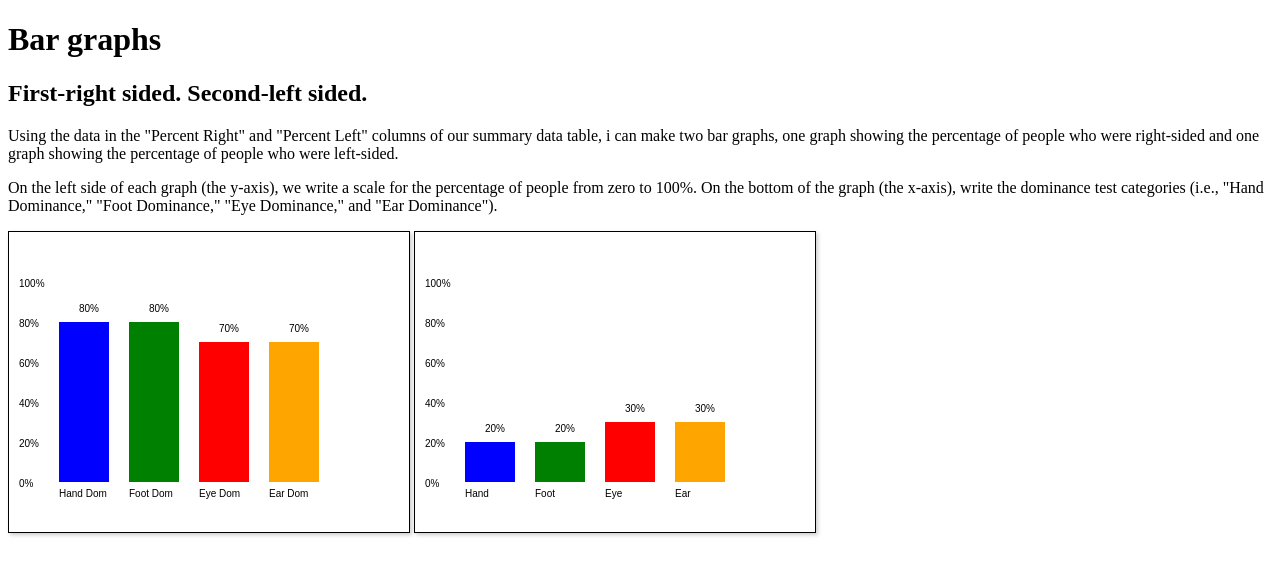
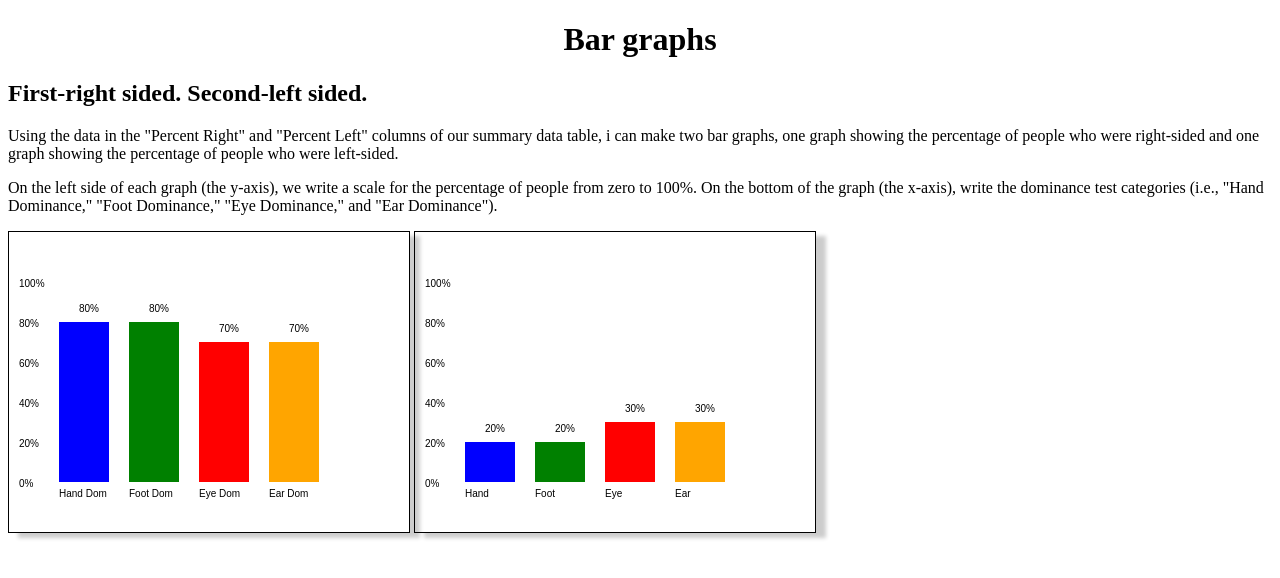
Before and after one commit to JohnnyLigs/Bar-Graph, a plain HTML site: page index.html in a window 1280 px wide. Drawn offline with Linux system fonts and the light colour scheme.

Commit message:
Update index.html

```diff
--- a/index.html
+++ b/index.html
@@ -4,11 +4,11 @@
 <meta charset="UTF-8">
 <meta name="viewport" content="width=device-width, initial-scale=1.0">
 <title align="center">Bar Graphs</title>
-  <h1>
+  <h1 align="center">
     Bar
     graphs
   </h1>
-  <h2>First-right sided. Second-left sided.</h2>
+  <h2><insert>First-right sided. Second-left sided.</insert></h2>
   <article><p>
     Using the data in the <bold>"Percent Right" and "Percent Left" columns </bold>of our summary data table, i can make two bar graphs, one graph showing the percentage of people who were right-sided and one graph showing the percentage of people who were left-sided.
 
@@ -18,7 +18,7 @@
 <style>
   canvas {
     border: 1px solid #000;
-    box-shadow: 2px 2px 4px rgba(0, 0, 0, 0.2);
+    box-shadow: 10px 5px 4px rgba(0, 0, 0, 0.2);
   }
   }
 </style>
```
